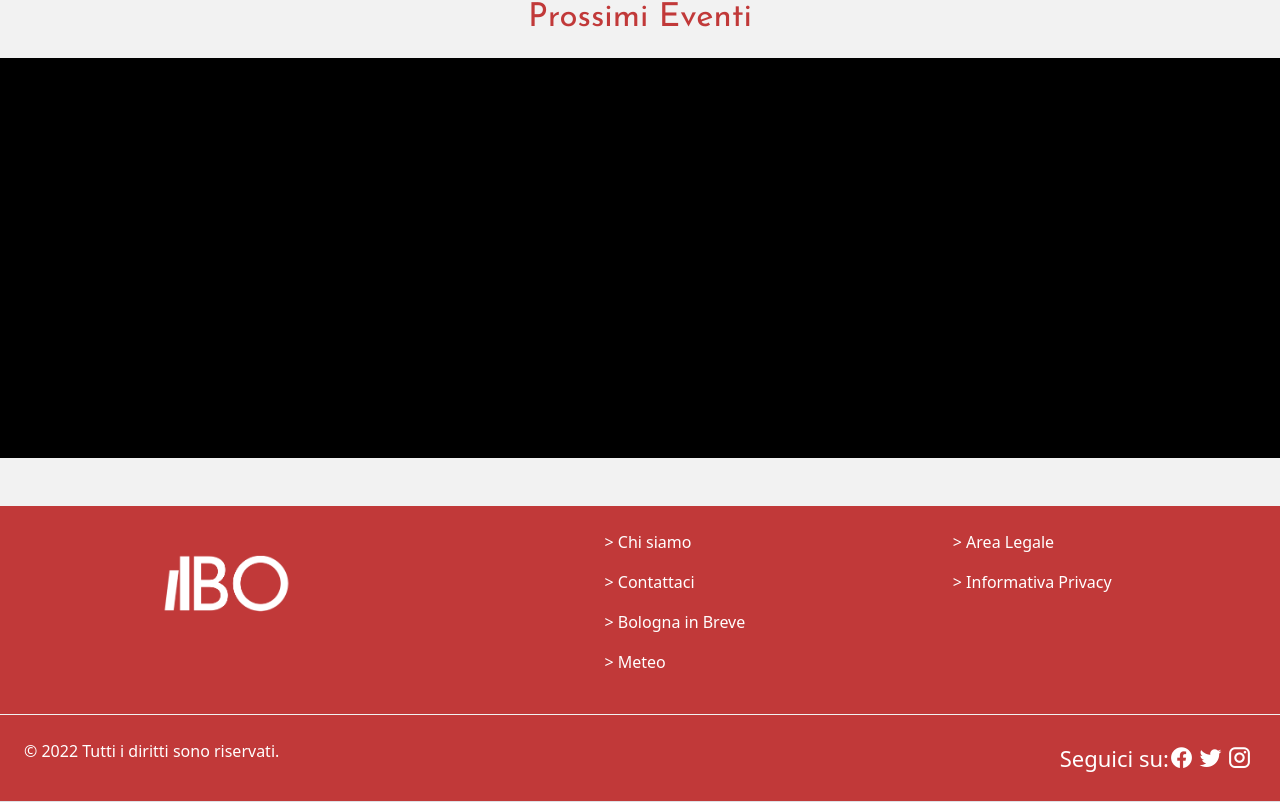
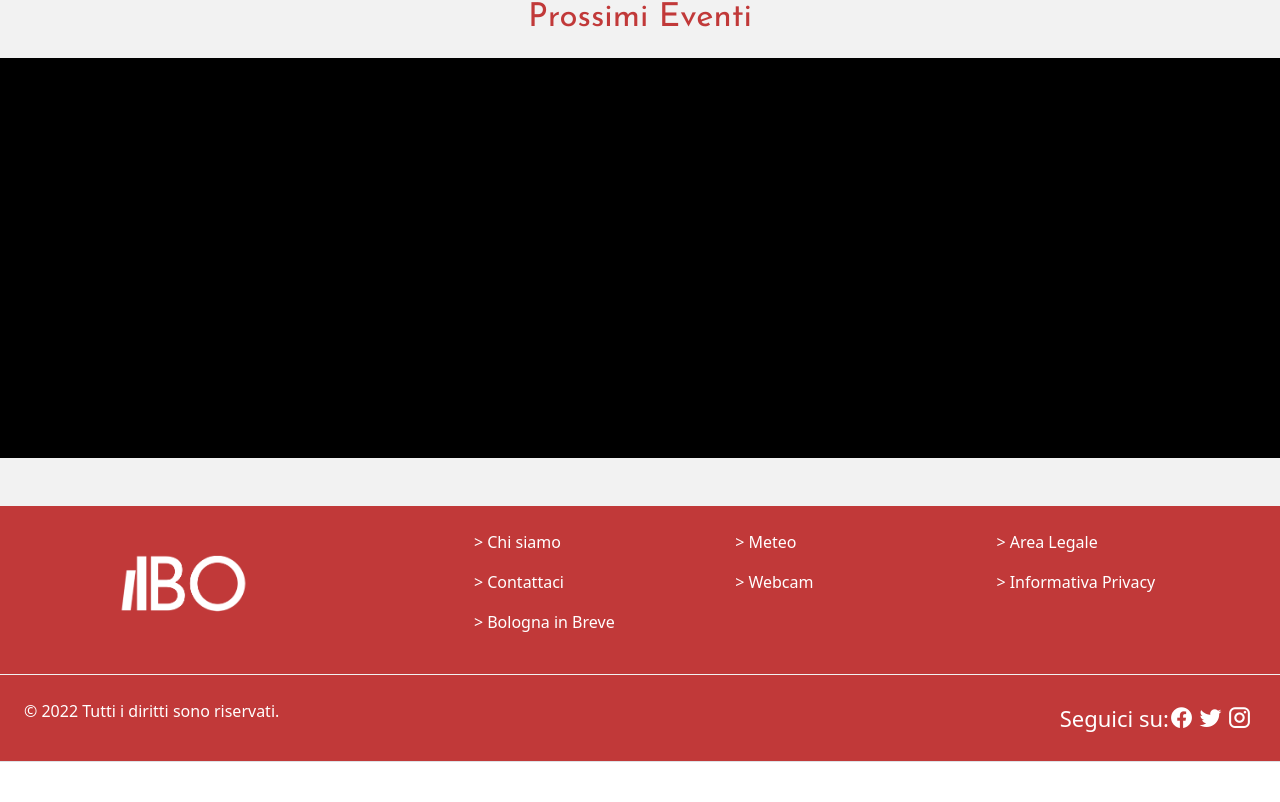
Before and after one commit to antonypascalino/HYPE_PROJECT_2021-22, a Nuxt app: page / in a window 1280 px wide. Shown: the part 1273-2075 px from the top of the page. After the commit the page ends 2035 px from the top, so only its background shows below. Built offline with nearby package versions, Linux system fonts and the light colour scheme.

Commit message:
Add webcam in the footer

```diff
--- a/components/TheFooter.vue
+++ b/components/TheFooter.vue
@@ -35,12 +35,22 @@
             <p>
               <a href="/bolognainbreve" class="text">> Bologna in Breve</a>
             </p>
+
+          </div>
+          <!-- Grid column -->
+
+          <!-- Grid column -->
+          <div class=" col-md-2 col-lg-2 col-xl-2 mx-auto mb-4">
+            <!-- Links -->
+            <h6 class="text-uppercase fw-bold mb-4"></h6>
             <p>
               <a href="https://www.bolognatoday.it/meteo/" class="text">> Meteo</a>
             </p>
+            <p>
+              <a href="https://www.skylinewebcams.com/en/webcam/italia/emilia-romagna/bologna/bologna-torre-degli-asinelli.html" class="text">> Webcam</a>
+            </p>
           </div>
           <!-- Grid column -->
-
           <!-- Grid column -->
           <div class="col-md-3 col-lg-2 col-xl-2 mx-auto mb-4">
             <!-- Links -->
--- a/pages/index.vue
+++ b/pages/index.vue
@@ -38,4 +38,5 @@
   width: 100%;
   height:400px
 }
+
 </style>
```
